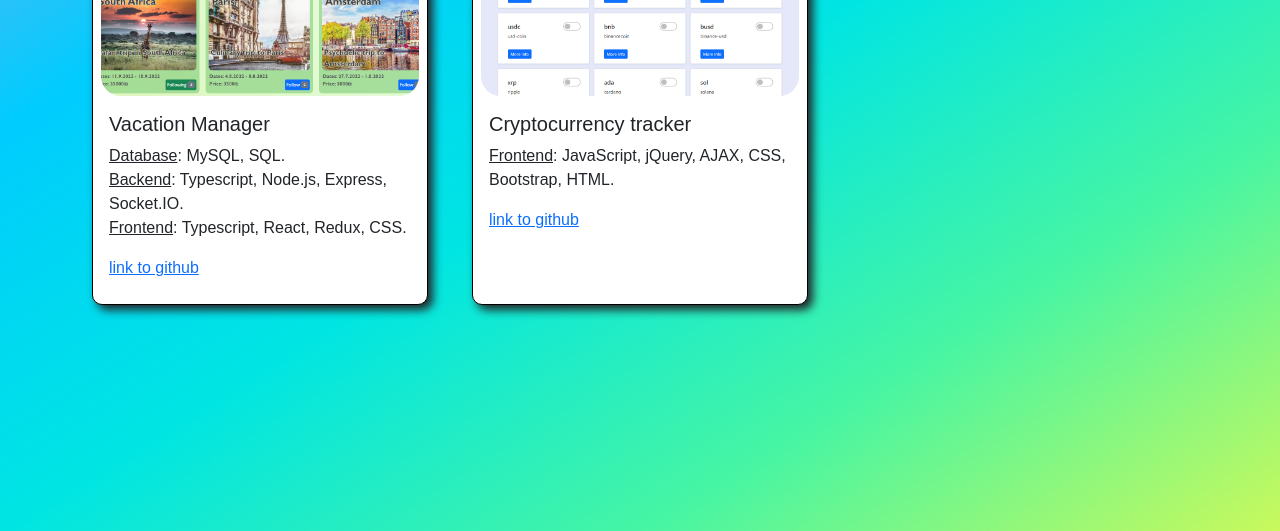
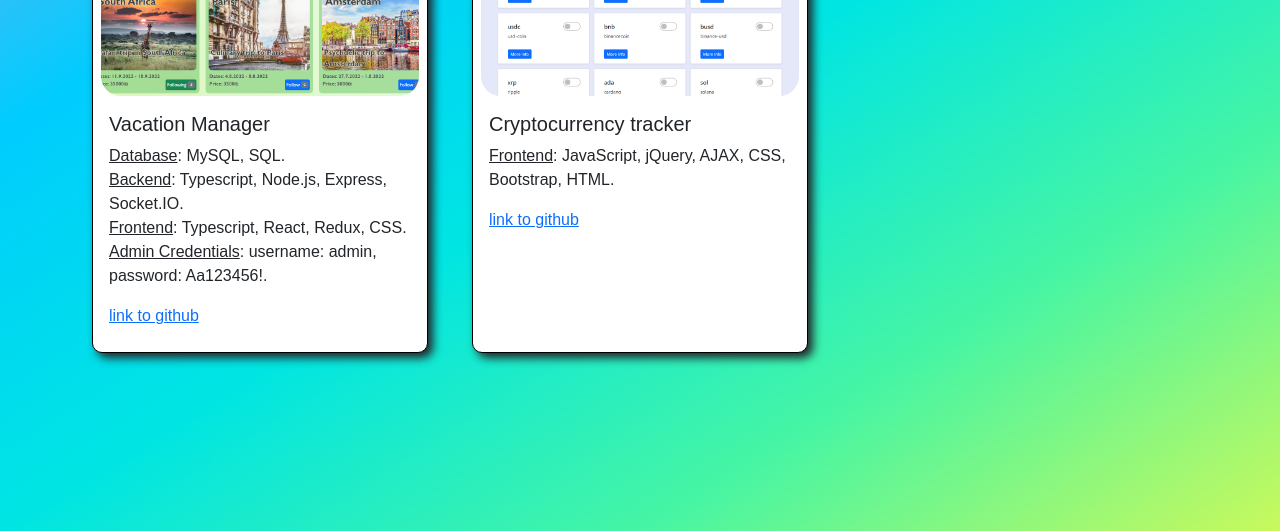
Before and after one commit to marmaromi/Portfolio, a plain HTML site: page index.html in a window 1280 px wide. Shown: the part 269-800 px from the top of the page. Drawn offline with nearby package versions, Linux system fonts and the light colour scheme.

Commit message:
added admin credentials to vacation manager card

```diff
--- a/index.html
+++ b/index.html
@@ -31,6 +31,7 @@
                             <span>Database</span>: MySQL, SQL. <br>
                             <span>Backend</span>: Typescript, Node.js, Express, Socket.IO. <br>
                             <span>Frontend</span>: Typescript, React, Redux, CSS.<br>
+                            <span>Admin Credentials</span>: username: admin, password: Aa123456!. <br>
                         </p>
 
                         <a href="https://github.com/marmaromi/vacation-manager-dev" target="_blank">link to github</a>
```
